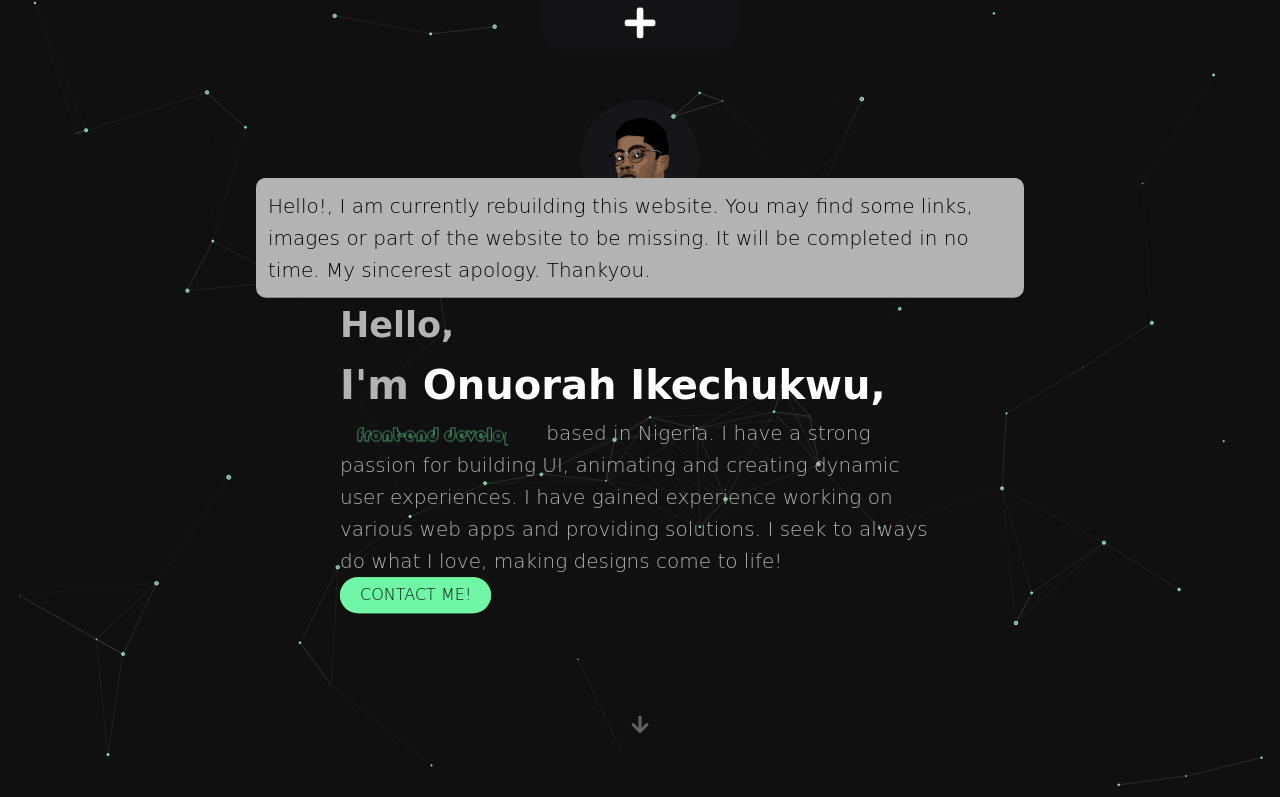
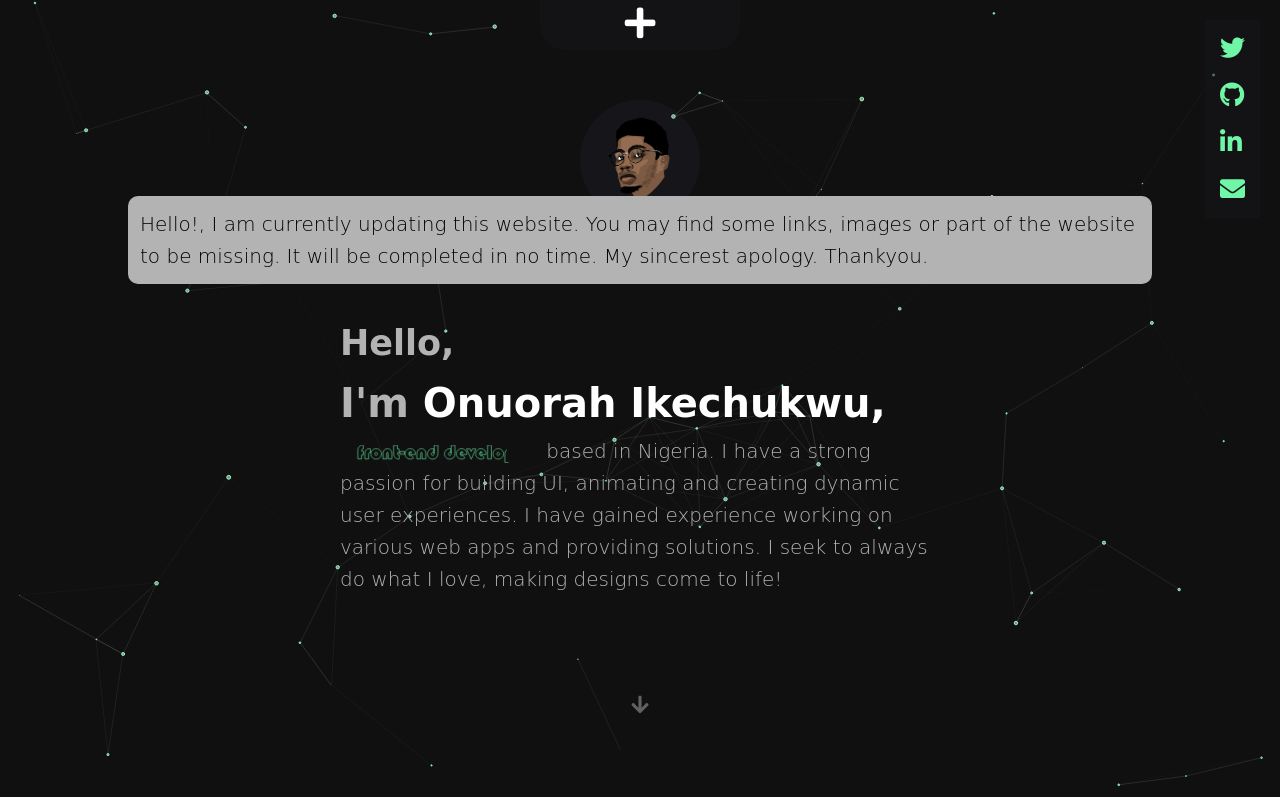
Before and after one commit to jsxike/onuorahike, a website: page index.html in a window 1280 px wide. Shown: the top 797 px of the page. Drawn offline with nearby package versions, Linux system fonts and the light colour scheme; a web font is replaced by a local one.

Commit message:
added contact links

```diff
--- a/index.html
+++ b/index.html
@@ -22,14 +22,22 @@
 
 	<div class="construction">
 		<p class="construction_text">
-			Hello!, I am currently rebuilding this website. You may find some links, images or part of the website to be
+			Hello!, I am currently updating this website. You may find some links, images or part of the website to be
 			missing. It will be completed in no time. My sincerest apology. Thankyou.
 		</p>
+	</div>
+
+	<div class="contact">
+		<a href="" class="contact_twitter"><i class="fab fa-twitter contact_icon"></i></a>
+		<a href="" class="contact_github"><i class="fab fa-github contact_icon"></i></a>
+		<a href="" class="contact_linkedin"><i class="fab fa-linkedin-in contact_icon"></i></a>
+		<a href="mailto:onuorahofficial@gmail.com" class="contact_mail"><i class="fas fa-envelope contact_icon"></i></a>
 	</div>
 
 	<navigation class="navigation">
 		<nav class="nav">
 			<ul class="nav_list">
+				<li class="nav_item home_section-button"><a href="#" class="nav_link">home</a></li>
 				<li class="nav_item work_section-button"><a href="#" class="nav_link">work</a></li>
 				<li class="nav_item resume_section-button "><a href="#" class="nav_link">résumé</a></li>
 				<!-- <li class="nav_item contact_section-button"><a href="#" class="nav_link">contact</a></li> -->
@@ -135,7 +143,7 @@
 				love, making designs come to
 				life!
 			</p>
-			<a href="mailto:onuorahofficial@gmail.com" class="btn btn--green ">Contact me!</a>
+			<!-- <a href="mailto:onuorahofficial@gmail.com" class="btn btn--green ">Contact me!</a> -->
 		</div>
 
 		<div class="header_img-box">
@@ -154,7 +162,7 @@
 					<img src="./img/project.png" alt="alt" class="work_desktop-img">
 				</div>
 				<h2 class="work_name">project 1</h2>
-				<p class="work_tech">html, css, scss, jquery, npm</p>
+				<p class="work_tech">html, css, scss, jquery, node, react</p>
 				<p class="work_description">Lorem ipsum dolor sit amet consectetur adipisicing elit.</p>
 				<div class="view">
 					<h4 class="view_text">view</h4>
@@ -226,7 +234,7 @@
 
 	<div class="resume_section">
 		<div id="resume-particles"></div>
-		<h1 class="resume_header">Resume</h1>
+		<h1 class="resume_header">Résumé</h1>
 		<div class="resume">
 
 			<div class="aboutme">
@@ -235,7 +243,8 @@
 					interfaces,
 					animating and creating dynamic user
 					experiences.
-					I seek to secure a posi�on that aptly reflects my skills, competencies and also offers me a learning
+					I seek to secure a position that aptly reflects my skills, competencies and also offers me a
+					learning
 					environment for
 					growth.</p>
 			</div>
--- a/js/index.js
+++ b/js/index.js
@@ -12,6 +12,9 @@ $(document).ready(function () {
   });
 
   /// Navigation scroll
+  $('.home_section-button').on('click', function () {
+    $('html, body').animate({ scrollTop: $('.header').offset().top }, 'slow');
+  });
   $('.work_section-button').on('click', function () {
     $('html, body').animate({ scrollTop: $('.work_header').offset().top }, 'slow');
   });
@@ -23,10 +26,10 @@ $(document).ready(function () {
   $('.construction').addClass('conenter');
   window.setTimeout(() => {
     $('.construction').removeClass('conenter');
-  }, 5000);
+  }, 7000);
   window.setTimeout(() => {
     $('.construction').remove();
-  }, 7000);
+  }, 9000);
   // const frontLogo = document.querySelectorAll('.header_logo path');
   // for (let i = 0; i < frontLogo.length; i++) {
   //   console.log(`Letter ${i + 1} length is ${frontLogo[i].getTotalLength()}`);
--- a/sass/layout/_header.scss
+++ b/sass/layout/_header.scss
@@ -15,7 +15,7 @@
   padding: 1.2rem;
   font-size: 2rem;
   z-index: 20000;
-  width: 60%;
+  width: 80%;
   background-color: $color-grey;
   color: black;
   border-radius: 1rem;
@@ -223,7 +223,7 @@
     font-size: 2rem;
     color: $color-grey;
     position: absolute;
-    bottom: 60px;
+    bottom: 80px;
     left: 50%;
     transform: translate(-50%, -50%);
     animation: scroll 2s linear infinite;
--- a/sass/layout/_navigation.scss
+++ b/sass/layout/_navigation.scss
@@ -65,3 +65,25 @@
     }
   }
 }
+
+.contact {
+  background-color: rgba($color-primary-light, 0.5);
+  z-index: 10000000;
+  color: $color-black;
+  position: fixed;
+  top: 2rem;
+  right: 2rem;
+  display: flex;
+  flex-direction: column;
+  padding: 1.5rem;
+
+  & a {
+    &:not(:last-child) {
+      margin-bottom: 2rem;
+    }
+  }
+  &_icon {
+    font-size: 2.5rem;
+    color: $color-green;
+  }
+}
```
Also changed, not shown: css/style.css.
